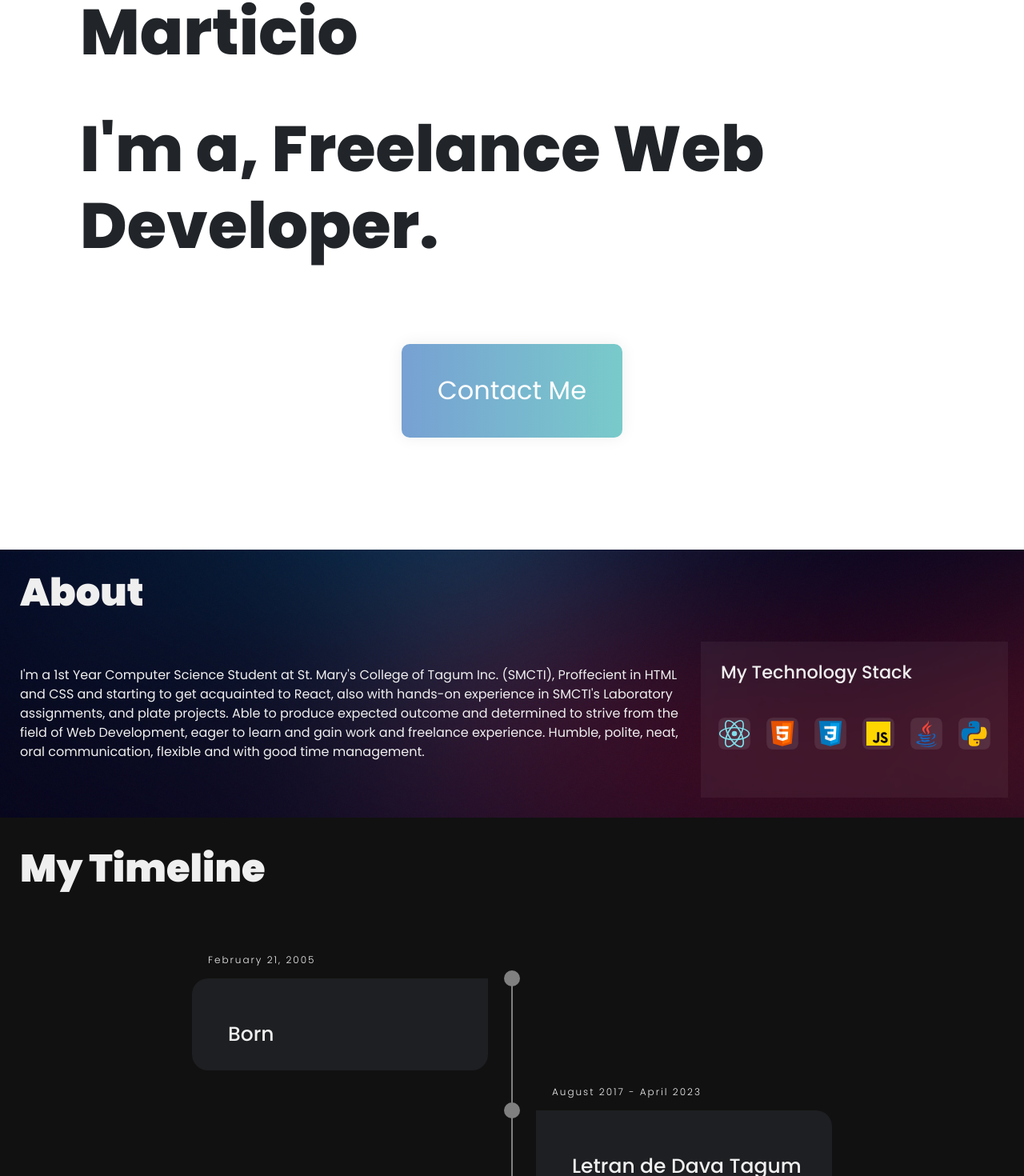
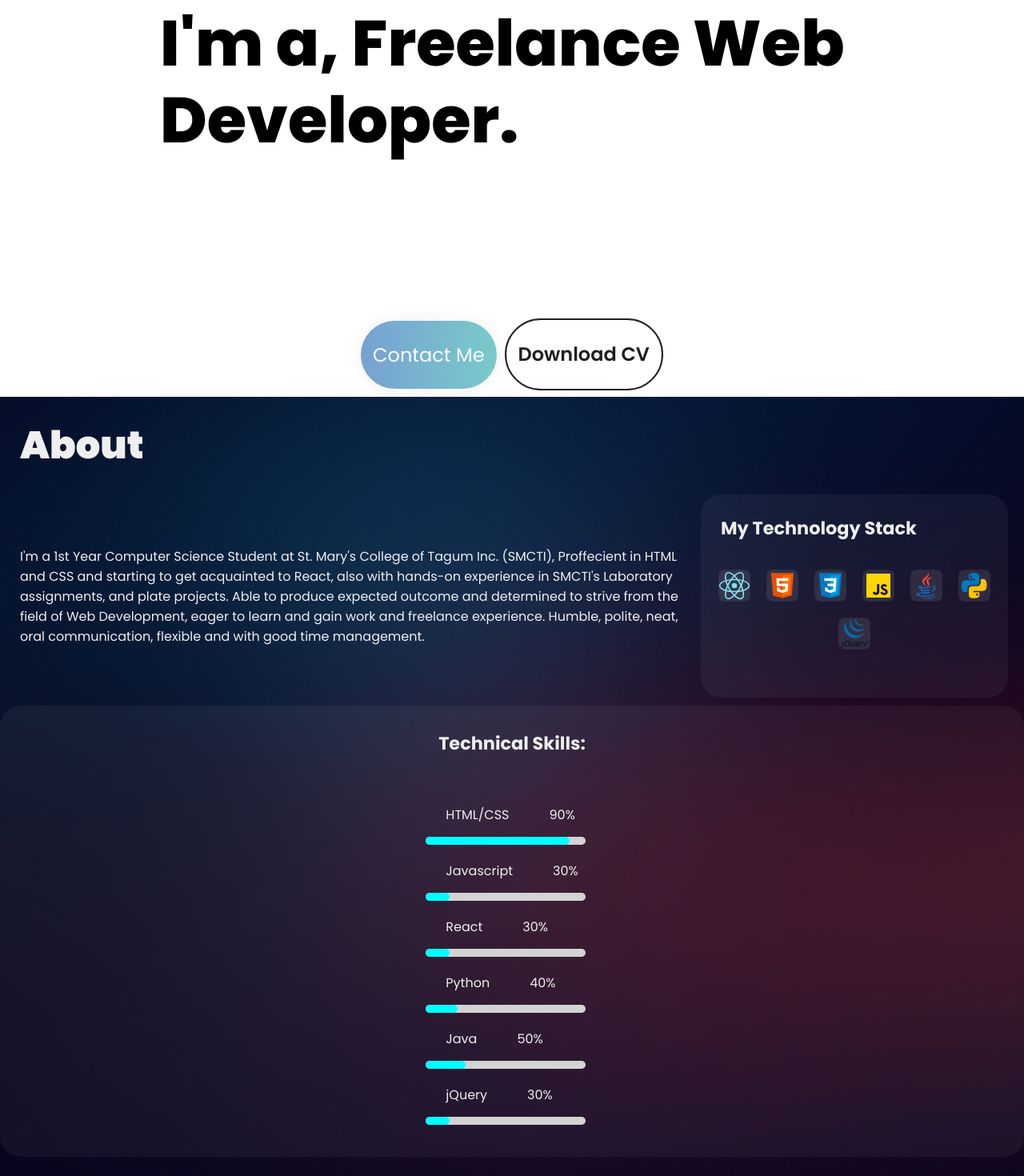
Before and after one commit to Blitzz21/Portfolio-Website-Blitz, a React (Vite) app: page / in a window 1280 px wide. Shown: the part 304-1774 px from the top of the page at 80% size. Built offline with nearby package versions, Linux system fonts and the light colour scheme.

Commit message:
made more responsive changers and technical skills section and problem with greetings section

```diff
--- a/index.html
+++ b/index.html
@@ -1,7 +1,6 @@
 <!doctype html>
 <html lang="en">
   <head>
-    <link href="https://stackpath.bootstrapcdn.com/bootstrap/4.5.2/css/bootstrap.min.css" rel="stylesheet">
     <link rel="stylesheet" href="https://cdnjs.cloudflare.com/ajax/libs/font-awesome/6.5.1/css/all.min.css" integrity="sha512-DTOQO9RWCH3ppGqcWaEA1BIZOC6xxalwEsw9c2QQeAIftl+Vegovlnee1c9QX4TctnWMn13TZye+giMm8e2LwA==" crossorigin="anonymous" referrerpolicy="no-referrer" />
     <meta charset="UTF-8" />
     <meta name="viewport" content="width=device-width, initial-scale=1.0" />
--- a/src/components/About/About.jsx
+++ b/src/components/About/About.jsx
@@ -7,6 +7,7 @@ import cssLogo from '../About/icons/css.svg'
 import jsLogo from '../About/icons/js.svg'
 import javaLogo from '../About/icons/java.svg'
 import pythonLogo from '../About/icons/python.svg'
+import jqueryLogo from '../About/icons/jquery.svg'
 
 import { useEffect } from 'react'
 import AOS from 'aos';
@@ -33,7 +34,78 @@ const About = () => {
               <img data-aos="fade" src={jsLogo} alt="js Logo" />
               <img data-aos="fade" src={javaLogo} alt="java Logo" />
               <img data-aos="fade" src={pythonLogo} alt="python Logo" />
+              <img data-aos="fade" src={jqueryLogo} alt="jquery Logo" />
             </div>
+          </div>
+        </section>
+
+        <section className='About__about-me-skills'>
+          <div>
+            <h1 className='About__about-me-skills-title' data-aos="fade">Technical Skills: </h1>
+          </div>
+
+          <div className='About__Techskills'>
+
+            <div data-aos="fade" className='Techskill__htmlcss' style={{padding: 10}}>
+              <p>HTML/CSS</p>
+              <p>90%</p>
+                <div className='container-progress'>
+                  <div className='progressbar'>
+                    <div className='progress'></div>
+                  </div>
+                </div>
+            </div>
+
+            <div data-aos="fade" className='Techskill__javascript' style={{padding: 10}}>
+              <p>Javascript</p>
+              <p>30%</p>
+                <div className='container-progress'>
+                  <div className='progressbar'>
+                    <div className='progress' style={{width: 30}}></div>
+                  </div>
+                </div>
+            </div>
+
+            <div data-aos="fade" className='Techskill__react' style={{padding: 10}}>
+              <p>React</p>
+              <p>30%</p>
+                <div className='container-progress'>
+                  <div className='progressbar'>
+                    <div className='progress' style={{width: 30}}></div>
+                  </div>
+                </div>
+            </div>
+
+            <div data-aos="fade" className='Techskill__python' style={{padding: 10}}>
+              <p>Python</p>
+              <p>40%</p>
+                <div className='container-progress'>
+                  <div className='progressbar'>
+                    <div className='progress' style={{width: 40}}></div>
+                  </div>
+                </div>
+            </div>
+
+            <div data-aos="fade" className='Techskill__java' style={{padding: 10}}>
+              <p>Java</p>
+              <p>50%</p>
+                <div className='container-progress'>
+                  <div className='progressbar'>
+                    <div className='progress'  style={{width: 50}}></div>
+                  </div>
+                </div>
+            </div>
+
+            <div data-aos="fade" className='Techskill__jquery' style={{padding: 10}}>
+              <p>jQuery</p>
+              <p>30%</p>
+                <div className='container-progress'>
+                  <div className='progressbar'>
+                    <div className='progress'  style={{width: 30}}></div>
+                  </div>
+                </div>
+            </div>
+
           </div>
         </section>
     </div>
--- a/src/components/About/about.css
+++ b/src/components/About/about.css
@@ -45,6 +45,7 @@
 .About__tech-stack{
     display: block;
     width: 30%;
+    border-radius: 25px;
     margin-right: 20px;
 
     background: rgba(255,255,255,0.05);
@@ -74,6 +75,51 @@
     scale: 55%;
     transition: all 0.3s;
     cursor: pointer;
+  }
+
+  .About__about-me-skills {
+    display: flex;
+    flex-direction: column;
+    align-items: center;
+    justify-content: center;
+    margin-top: 10px;
+    padding: 5px;
+    border-radius: 25px;
+    flex-wrap: wrap;
+
+    background: rgba(255,255,255,0.05);
+    -webkit-backdrop-filter: blur(3px);
+    backdrop-filter: blur(3px);
+  }
+
+  .About__Techskills {
+    display: flex;
+    justify-content: center;
+    flex-wrap: wrap;
+    flex-direction: column;
+    padding: 25px;
+  }
+
+  .About__Techskills p {
+    color: #efefef;
+    display: inline;
+  }
+
+  .container-progress {
+    width: 200px;
+  }
+
+  .progressbar {
+    margin-top: 15px;
+    border-radius: 15px;
+    background-color: lightgrey;
+  }
+
+  .progress {
+    border-radius: 25px;
+    background-color: aqua;
+    height:10px;
+    width:90%
   }
 
   .About__education {
--- a/src/components/Footer/Footer.jsx
+++ b/src/components/Footer/Footer.jsx
@@ -42,7 +42,7 @@ const Footer = () => {
       </div>
 
     </div>
-    <div data-aos="fade-up" className='copyright'>
+    <div className='copyright'>
       <p>Copyright © 2024 John Floyd Marticio. All rights reserved</p>
     </div>
     </div>
--- a/src/components/Footer/footer.css
+++ b/src/components/Footer/footer.css
@@ -19,7 +19,7 @@
 
 .Footer {
     width: 100%;
-    height: 400px;
+    height: 200px;
     display: flex;
     flex-direction: row;
     justify-content: space-evenly;
@@ -107,6 +107,7 @@
 
 @media  (max-width: 768px) {
     .Footer {
+        height: 350px;
         flex-direction: column;
     }
 
--- a/src/components/Greetings/Greetings.jsx
+++ b/src/components/Greetings/Greetings.jsx
@@ -14,11 +14,16 @@ const Greetings = () => {
   <div id='Home' className='Greetings'>
     <div data-aos="fade" className='p-container'>
       <p className='Greetings__first-p'>Hi, I'm John Floyd Marticio</p>
-      <p className='Greetings__second-p'>I'm a, Freelance Web Developer.</p>
+      <p className='Greetings__second-p'>I'm a, <span>Freelance Web Developer</span>.</p>
     </div>
 
-    <div className='Greetings__contact-button'
-      ><button data-aos="zoom-in" type="button">Contact Me</button>
+    <div className='buttons-container'>
+      <div className='Greetings__contact-button'>
+        <button data-aos="zoom-in" type="button">Contact Me</button>
+      </div>
+      <div data-aos="zoom-in" className='Greetings__download-cv'>
+        <a href='CV.docx' download>Download CV</a>
+      </div>
     </div>
   </div>
   )
--- a/src/components/Greetings/greetings.css
+++ b/src/components/Greetings/greetings.css
@@ -13,8 +13,8 @@
     text-align: left;
     align-items: center;
     justify-content: center;
+    height: 100dvh;
     padding: 100px;
-    margin-top: 100px;
 
     font-family: "Poppins";
     line-height: 4.8rem;
@@ -30,31 +30,65 @@
     display: flex;
     flex: 1;
     flex-direction: column;
+    padding: 100px;
     margin-bottom: 50px;
 
     font-size: 5rem;
     font-weight: 800;
 }
 
+.buttons-container {
+    display: flex;
+    flex-direction: row;
+    justify-content: center;
+    align-items: center;
+}
+
 .Greetings__contact-button button {
     display: flex;
-    padding: 20px 45px;
+    padding: 25px 15px;
     border-radius: 50px;
     outline: none;
     border: none;
     margin-bottom: 40px;
+    margin-right: 10px;
 
     background-image: linear-gradient(to right, #77A1D3 0%, #79CBCA  51%, #77A1D3  100%);
     transition: 0.5s;
     background-size: 200% auto;
     color: white;
     box-shadow: 0 0 20px #eee;
-    border-radius: 10px;
     display: block;
 
-    font-size: 2rem;
+    font-size: 1.5rem;
     color: #fefefe;
 }
+
+    .Greetings__download-cv {
+        display: flex;
+        justify-content: center;
+        border-radius: 50px;
+        outline: none;
+        border: 2px solid #1f1f1f;
+        margin-bottom: 40px;
+    }
+
+    .Greetings__download-cv a {
+        padding: 5px 15px;
+        color: #1f1f1f;
+        font-size: 1.5rem;
+        font-weight: 600;
+    }
+
+    .Greetings__download-cv:hover {
+        transition: 0.5s all;
+        background-color: #1f1f1f;
+    }
+
+    .Greetings__download-cv a:hover {
+        transition: 0.5s all;
+        color: #efefef;
+    }
 
 .Greetings__contact-button button:hover {
     transition: 1s ease;
@@ -63,16 +97,37 @@
     color: #fff;
 }
 
-@media (max-width: 768px) {
-    button {
-        padding: 5px 15px;
-        font-size: 1.3rem;
+@media (max-width: 848px) {
+    .buttons-container {
+        margin-top: -50px;
+        margin-bottom: 200px;
     }
 }
 
-@media (max-width: 500px) {
+@media (max-width: 768px) {
+    .buttons-container {
+        margin-top: -100px;
+    }
+
+    .Greetings__download-cv a {
+        font-size: 1rem;
+    }
+
+    button {
+        padding: 5px 15px;
+        font-size: 0.8rem;
+    }
+}
+
+@media (max-width: 522px) {
+
+    .buttons-container {
+        flex-direction: column;
+    }
+
     .Greetings {
         margin-top: 50px;
+        padding: 0;
     }
 
     .p-container {
@@ -87,9 +142,14 @@
     }
 
     button {
-        font-size: 1.1rem;
-        padding: 5px 5px;
+        font-size: 0.5rem;
+        padding: 0;
         justify-content: center;
         align-items: center;
     }
+
+    .Greetings__contact-button {
+        font-size: 5px;
+    }
+
 }
```
Also changed, not shown: src/components/About/icons/jquery.svg (added), 1 other file (tests, documents, lock files or other folders).
